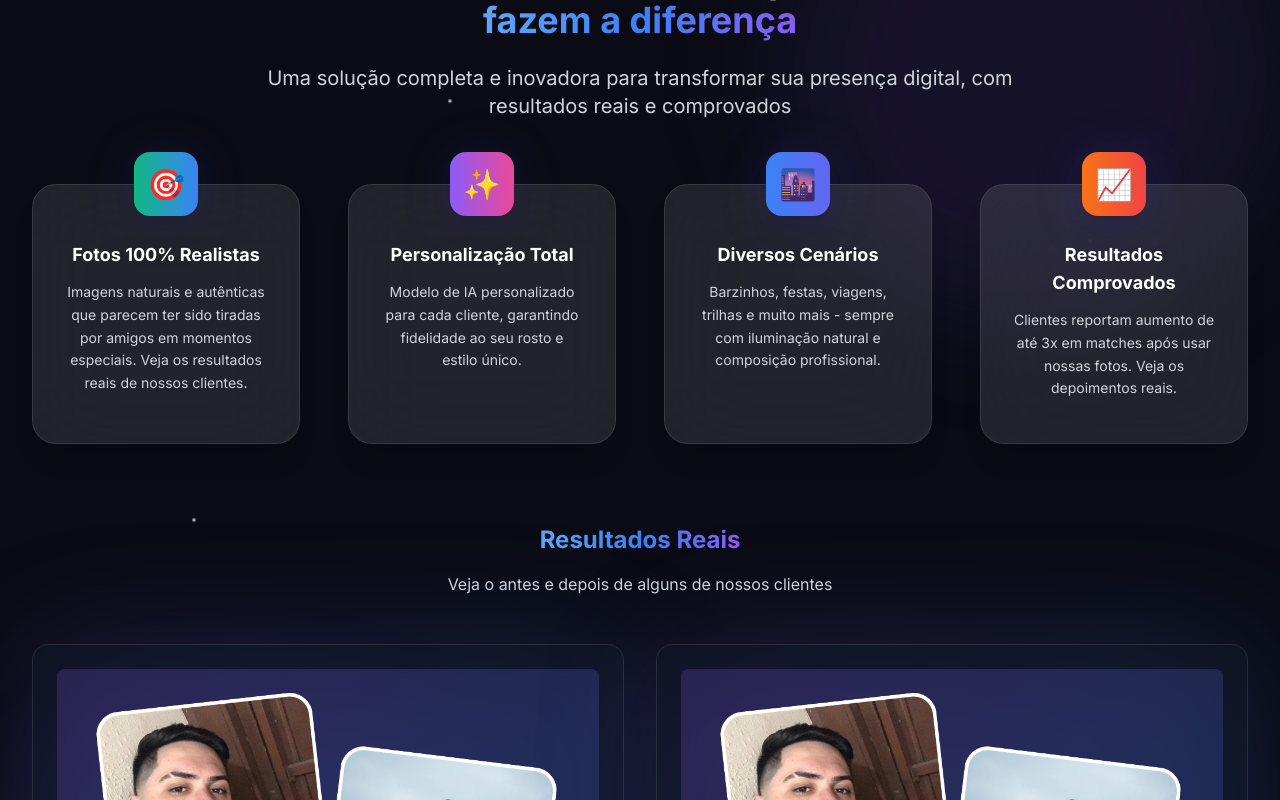
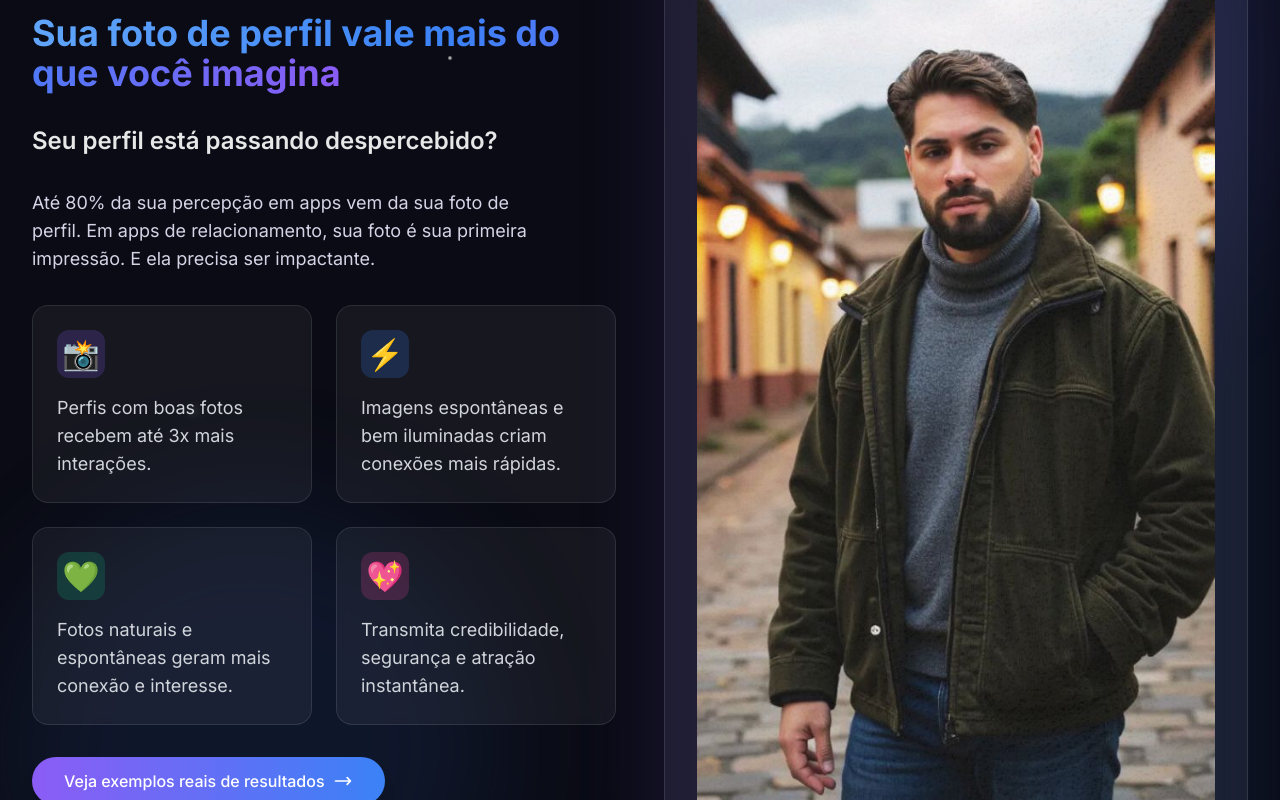
Before and after one commit to Aouza/matchepic, a Next.js app: page / in a window 1280 px wide. Shown: the part 980-1780 px from the top of the page. Built offline with nearby package versions, Linux system fonts and the light colour scheme.

Commit message:
feat: restaura seção mesclada de valor do perfil e primeiras impressões logo após o Hero

```diff
--- a/src/app/page.tsx
+++ b/src/app/page.tsx
@@ -16,6 +16,118 @@ export default function Home() {
     <main className="min-h-screen bg-[#0A0B14] text-white">
       <Hero />
 
+      {/* Seção mesclada: Valor do perfil + Primeiras impressões */}
+      <section className="relative py-24 overflow-hidden">
+        {/* Background com estrelas */}
+        <div className="absolute inset-0 overflow-hidden">
+          <div className="absolute w-1 h-1 bg-white rounded-full top-[20%] left-[35%] animate-twinkle"></div>
+          <div className="absolute w-1 h-1 bg-white rounded-full top-[50%] left-[15%] animate-twinkle delay-100"></div>
+          <div className="absolute w-1 h-1 bg-white rounded-full top-[30%] left-[85%] animate-twinkle delay-200"></div>
+          <div className="absolute w-1 h-1 bg-white rounded-full top-[70%] left-[65%] animate-twinkle delay-300"></div>
+        </div>
+        {/* Gradientes de fundo */}
+        <div className="absolute inset-0">
+          <div className="absolute top-0 right-0 w-[200px] h-[200px] sm:w-[350px] sm:h-[350px] lg:w-[500px] lg:h-[500px] bg-purple-500/10 rounded-full blur-3xl"></div>
+          <div className="absolute bottom-0 left-0 w-[200px] h-[200px] sm:w-[350px] sm:h-[350px] lg:w-[500px] lg:h-[500px] bg-blue-500/10 rounded-full blur-3xl"></div>
+        </div>
+        <div className="relative max-w-7xl mx-auto px-4 sm:px-6 lg:px-8">
+          <div className="grid grid-cols-1 lg:grid-cols-2 gap-12 items-center">
+            {/* Texto à esquerda */}
+            <div className="space-y-8">
+              <h2 className="text-3xl sm:text-4xl font-bold leading-tight">
+                <span className="bg-gradient-to-r from-blue-400 via-blue-500 to-purple-500 bg-clip-text text-transparent">
+                  Sua foto de perfil vale mais do que você imagina
+                </span>
+              </h2>
+              <h3 className="text-xl sm:text-2xl font-semibold text-white/90">
+                Seu perfil está passando despercebido?
+              </h3>
+              <p className="text-base sm:text-lg text-purple-100/90 mb-3 max-w-lg">
+                Até 80% da sua percepção em apps vem da sua foto de perfil. Em
+                apps de relacionamento, sua foto é sua primeira impressão. E ela
+                precisa ser impactante.
+              </p>
+              <div className="grid grid-cols-1 sm:grid-cols-2 gap-6">
+                <div className="bg-white/5 backdrop-blur-sm rounded-2xl p-6 border border-white/10">
+                  <div className="w-12 h-12 rounded-xl bg-purple-500/20 flex items-center justify-center mb-4">
+                    <span className="text-3xl">📸</span>
+                  </div>
+                  <p className="text-lg text-gray-300">
+                    Perfis com boas fotos recebem até 3x mais interações.
+                  </p>
+                </div>
+                <div className="bg-white/5 backdrop-blur-sm rounded-2xl p-6 border border-white/10">
+                  <div className="w-12 h-12 rounded-xl bg-blue-500/20 flex items-center justify-center mb-4">
+                    <span className="text-3xl">⚡</span>
+                  </div>
+                  <p className="text-lg text-gray-300">
+                    Imagens espontâneas e bem iluminadas criam conexões mais
+                    rápidas.
+                  </p>
+                </div>
+                <div className="bg-white/5 backdrop-blur-sm rounded-2xl p-6 border border-white/10">
+                  <div className="w-12 h-12 rounded-xl bg-emerald-500/20 flex items-center justify-center mb-4">
+                    <span className="text-3xl">💚</span>
+                  </div>
+                  <p className="text-lg text-gray-300">
+                    Fotos naturais e espontâneas geram mais conexão e interesse.
+                  </p>
+                </div>
+                <div className="bg-white/5 backdrop-blur-sm rounded-2xl p-6 border border-white/10">
+                  <div className="w-12 h-12 rounded-xl bg-pink-500/20 flex items-center justify-center mb-4">
+                    <span className="text-3xl">💖</span>
+                  </div>
+                  <p className="text-lg text-gray-300">
+                    Transmita credibilidade, segurança e atração instantânea.
+                  </p>
+                </div>
+              </div>
+              <div className="mt-8">
+                <a
+                  href="#resultados"
+                  className="inline-flex items-center gap-2 px-8 py-3 rounded-full bg-gradient-to-r from-purple-500 to-blue-500 text-white font-medium hover:opacity-90 transition-all duration-200 shadow-lg text-base group"
+                >
+                  Veja exemplos reais de resultados
+                  <svg
+                    className="w-5 h-5 transform group-hover:translate-x-1 transition-transform"
+                    fill="none"
+                    viewBox="0 0 24 24"
+                    stroke="currentColor"
+                  >
+                    <path
+                      strokeLinecap="round"
+                      strokeLinejoin="round"
+                      strokeWidth={2}
+                      d="M17 8l4 4m0 0l-4 4m4-4H3"
+                    />
+                  </svg>
+                </a>
+              </div>
+            </div>
+            {/* Mockup à direita */}
+            <div className="relative">
+              <div className="absolute -inset-4 bg-gradient-to-r from-purple-500/30 to-blue-500/30 rounded-3xl blur-2xl opacity-40"></div>
+              <div className="relative bg-white/5 backdrop-blur-2xl rounded-3xl border border-white/10 shadow-2xl p-6 sm:p-8">
+                <div className="aspect-[9/16] rounded-2xl overflow-hidden bg-gradient-to-br from-purple-500/20 to-blue-500/20">
+                  <img
+                    src="/hero_images/lucv.jpg"
+                    alt="Mockup do App"
+                    className="w-full h-full object-cover"
+                  />
+                </div>
+                {/* Badges flutuantes */}
+                <div className="absolute -top-4 -right-4 bg-gradient-to-r from-purple-500 to-blue-500 px-4 py-2 rounded-full text-sm font-medium text-white shadow-lg">
+                  +3x Matches
+                </div>
+                <div className="absolute -bottom-4 -left-4 bg-gradient-to-r from-blue-500 to-purple-500 px-4 py-2 rounded-full text-sm font-medium text-white shadow-lg">
+                  72h de Entrega
+                </div>
+              </div>
+            </div>
+          </div>
+        </div>
+      </section>
+
       <Features />
       <HowItWorks />
       <PricingUrgencyHeader />
```
